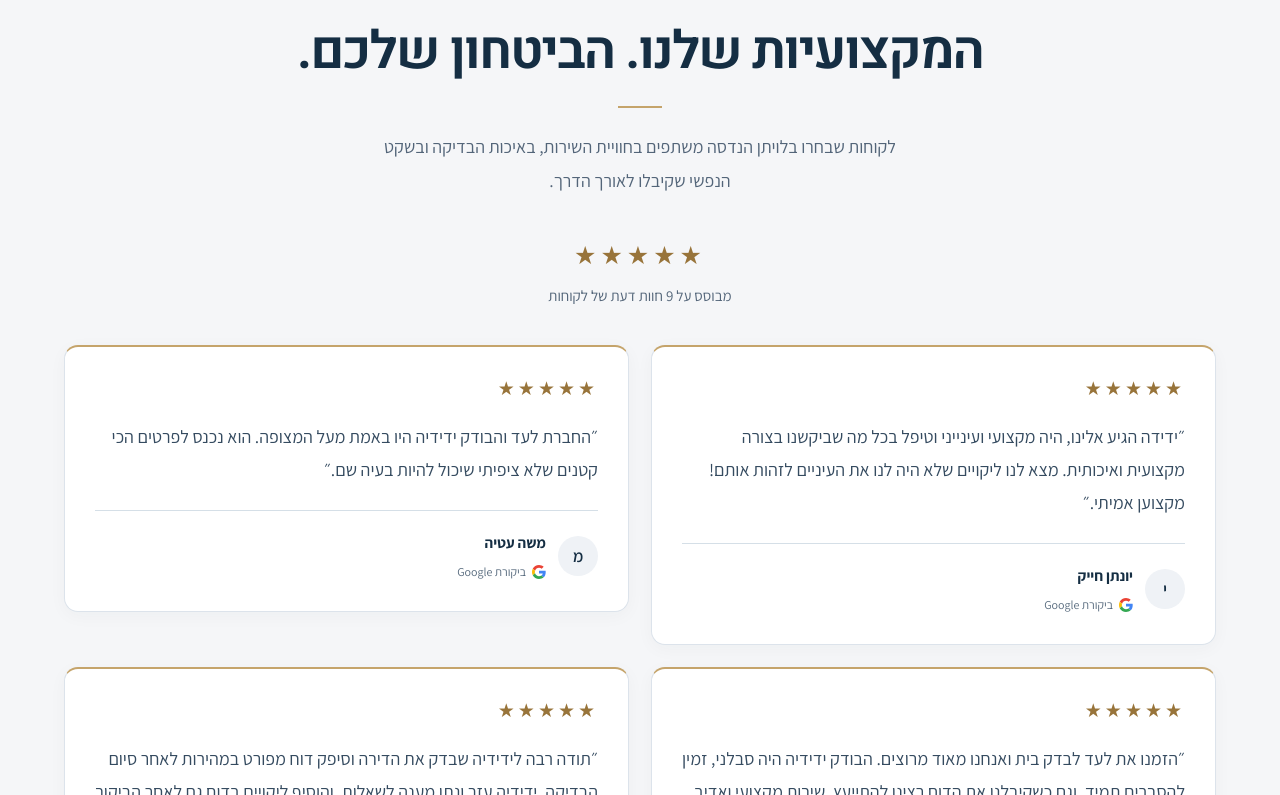
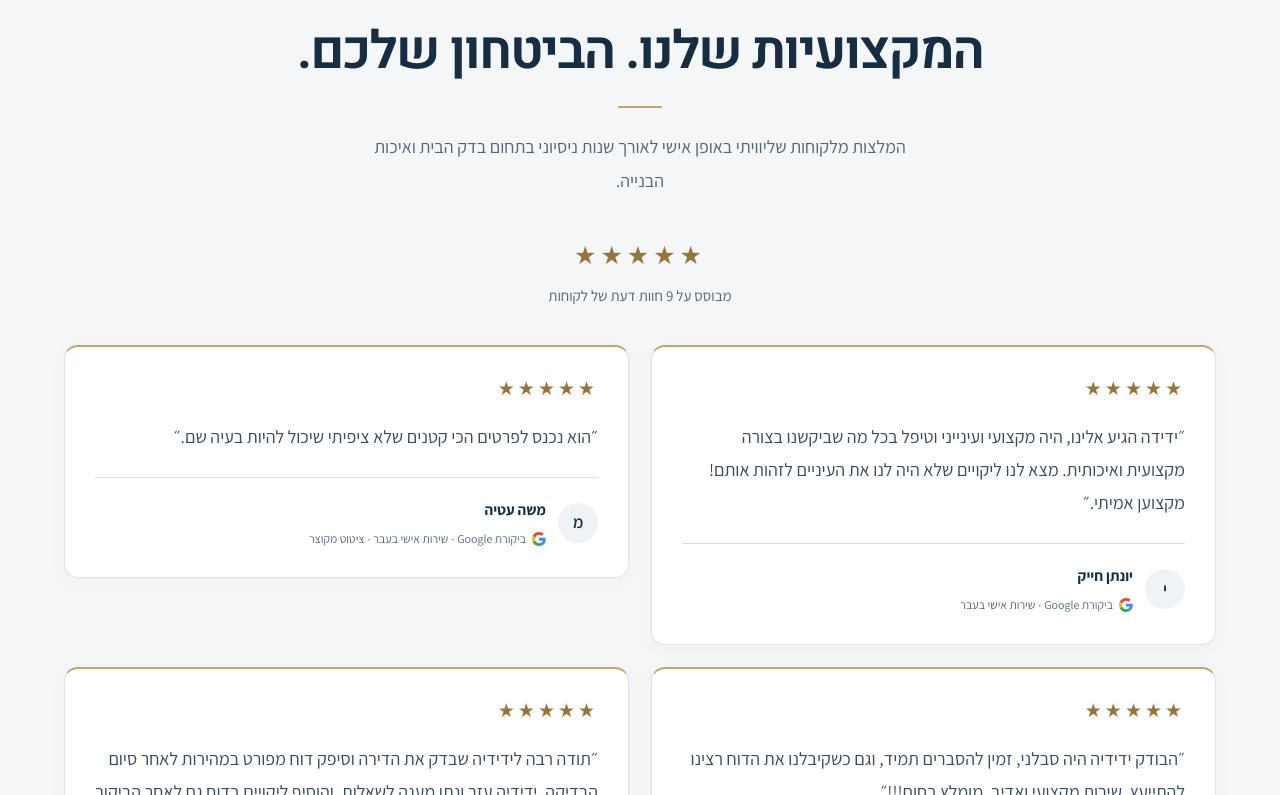
Before and after one commit to levitan-engineering/Levitan-Engineering, a Next.js app: page / in a window 1280 px wide. Shown: the part 2645-3440 px from the top of the page. Built offline with nearby package versions, Linux system fonts and the light colour scheme.

Commit message:
Show faithful personal-service review excerpts while preserving original testimonials

```diff
--- a/app/reviews.json
+++ b/app/reviews.json
@@ -5,11 +5,13 @@
   },
   {
     "quote": "״החברת לעד והבודק ידידיה היו באמת מעל המצופה. הוא נכנס לפרטים הכי קטנים שלא ציפיתי שיכול להיות בעיה שם.״",
-    "name": "משה עטיה"
+    "name": "משה עטיה",
+    "displayQuote": "״הוא נכנס לפרטים הכי קטנים שלא ציפיתי שיכול להיות בעיה שם.״"
   },
   {
     "quote": "״הזמנו את לעד לבדק בית ואנחנו מאוד מרוצים. הבודק ידידיה היה סבלני, זמין להסברים תמיד, וגם כשקיבלנו את הדוח רצינו להתייעץ. שירות מקצועי ואדיב. מומלץ בחום!!!״",
-    "name": "דניאל לוי"
+    "name": "דניאל לוי",
+    "displayQuote": "״הבודק ידידיה היה סבלני, זמין להסברים תמיד, וגם כשקיבלנו את הדוח רצינו להתייעץ. שירות מקצועי ואדיב. מומלץ בחום!!!״"
   },
   {
     "quote": "״תודה רבה לידידיה שבדק את הדירה וסיפק דוח מפורט במהירות לאחר סיום הבדיקה. ידידיה עזר ונתן מענה לשאלות, והוסיף ליקויים בדוח גם לאחר הביקור הפיזי.״",
@@ -17,11 +19,13 @@
   },
   {
     "quote": "״ברצוני לשבח את ידידיה אשר עובד בחברתכם. קיבלתי ממנו שירות מקצועי ויסודי ביותר, עזר לי וענה על כל שאלה שפניתי. תודה, שירות מעולה וטוב.״",
-    "name": "שירי כהן"
+    "name": "שירי כהן",
+    "displayQuote": "״קיבלתי ממנו שירות מקצועי ויסודי ביותר, עזר לי וענה על כל שאלה שפניתי. תודה, שירות מעולה וטוב.״"
   },
   {
     "quote": "״מקצוענים ויודעים היטב את העבודה! ידידיה הבודק היה יסודי. שירות אדיב!!! ממליץ עליהם בחום!!״",
-    "name": "Shabi Vardi"
+    "name": "Shabi Vardi",
+    "displayQuote": "״ידידיה הבודק היה יסודי.״"
   },
   {
     "quote": "״ידידיה הגיע לבדק בית חוזרת — עבר על כל הדברים אחד-אחד, אכפתי, קשוב וירד לפרטים. הגיע עם כל הציוד, בדק רטיבויות, הכניס מצלמה, בדק שברים — עשה הכול ביסודיות כדי שארגיש בטוח. חוות הדעת יצאה ברורה ומבוססת מאוד. תודה ידידיה!״",
--- a/app/reviews.tsx
+++ b/app/reviews.tsx
@@ -5,17 +5,17 @@ import reviews from "./reviews.json";
 import WhatsAppIcon from "./whatsapp-icon";
 import { whatsappLink } from "../lib/business";
 
-// Preserve the five-star display and Google attribution from the existing cards.
+// Legacy reviews describe personal service over prior years, not the new business profile.
 function GoogleMark() {
   return <svg className="review-google-mark" viewBox="0 0 48 48" aria-hidden="true"><path fill="#EA4335" d="M24 9.5c3.54 0 6.71 1.22 9.21 3.6l6.85-6.85C35.9 2.38 30.47 0 24 0 14.62 0 6.51 5.38 2.56 13.22l7.98 6.19C12.43 13.72 17.74 9.5 24 9.5Z"/><path fill="#4285F4" d="M46.98 24.55c0-1.57-.15-3.09-.38-4.55H24v9.02h12.94c-.58 2.96-2.26 5.48-4.78 7.18l7.73 6C44.4 38.03 46.98 31.87 46.98 24.55Z"/><path fill="#FBBC05" d="M10.53 28.59A14.41 14.41 0 0 1 9.75 24c0-1.59.27-3.13.78-4.59l-7.98-6.19A23.87 23.87 0 0 0 0 24c0 3.87.93 7.52 2.56 10.78l7.97-6.19Z"/><path fill="#34A853" d="M24 48c6.48 0 11.93-2.13 15.91-5.8l-7.73-6c-2.15 1.45-4.92 2.3-8.18 2.3-6.26 0-11.57-4.22-13.47-9.91l-7.98 6.19C6.51 42.62 14.62 48 24 48Z"/></svg>;
 }
 
 
-function ReviewCard({ quote, name }: { quote: string; name: string }) {
+function ReviewCard({ quote, displayQuote, name }: { quote: string; displayQuote?: string; name: string }) {
   return <figure className="customer-review" data-review-reveal>
     <span className="review-stars" role="img" aria-label="5 מתוך 5 כוכבים">★★★★★</span>
-    <blockquote>{quote}</blockquote>
-    <figcaption><span className="review-avatar" aria-hidden="true">{Array.from(name)[0]}</span><span className="review-customer"><strong dir="auto">{name}</strong><small><GoogleMark />ביקורת Google</small></span></figcaption>
+    <blockquote>{displayQuote || quote}</blockquote>
+    <figcaption><span className="review-avatar" aria-hidden="true">{Array.from(name)[0]}</span><span className="review-customer"><strong dir="auto">{name}</strong><small><GoogleMark />ביקורת Google · שירות אישי בעבר{displayQuote ? " · ציטוט מקוצר" : ""}</small></span></figcaption>
   </figure>;
 }
 
@@ -68,7 +68,7 @@ export default function Reviews() {
       <p className="eyebrow">לקוחות ממליצים</p>
       <h2 id="reviews-title"><span>המקצועיות שלנו.</span> <span>הביטחון שלכם.</span></h2>
       <span className="reviews-gold-rule" aria-hidden="true" />
-      <p className="reviews-intro">לקוחות שבחרו בלויתן הנדסה משתפים בחוויית השירות, באיכות הבדיקה ובשקט הנפשי שקיבלו לאורך הדרך.</p>
+      <p className="reviews-intro">המלצות מלקוחות שליוויתי באופן אישי לאורך שנות ניסיוני בתחום בדק הבית ואיכות הבנייה.</p>
     </div>
     <div className="reviews-trust" data-review-reveal><span className="review-stars" aria-hidden="true">★★★★★</span><span>מבוסס על {reviews.length} חוות דעת של לקוחות</span></div>
     <div className="reviews-grid">{reviews.slice(0, 4).map(review => <ReviewCard key={review.name} {...review} />)}</div>
```
